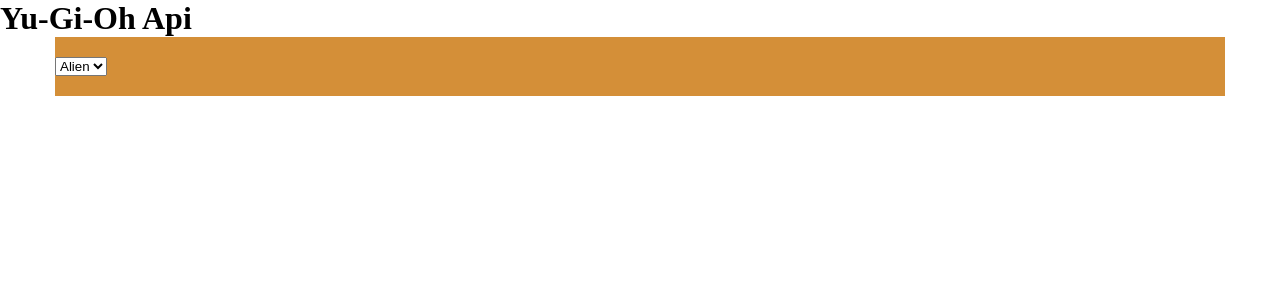
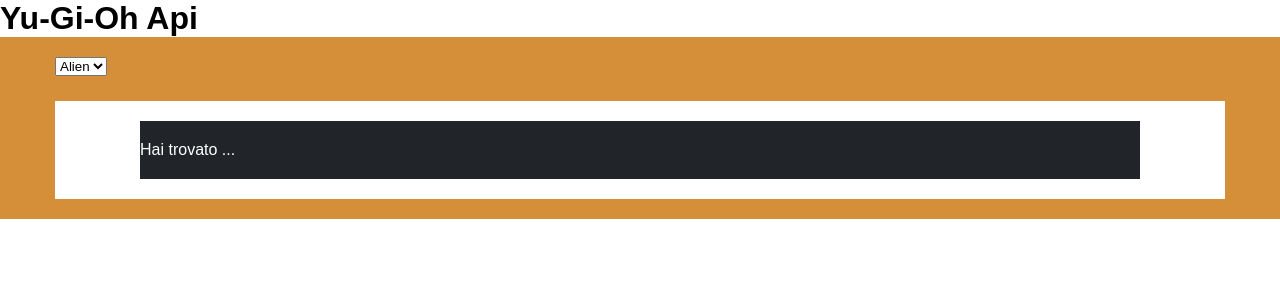
Before and after one commit to PaoloGiovannini/vite-breaking-bad, a Vue app: page / in a window 1280 px wide. Shown: the top 300 px of the page. Built offline with nearby package versions, Linux system fonts and the light colour scheme; no server answers.

Commit message:
chiamata con axios e messi dati nello store.js

```diff
--- a/package.json
+++ b/package.json
@@ -9,6 +9,7 @@
     "preview": "vite preview"
   },
   "dependencies": {
+    "axios": "^1.3.4",
     "vue": "^3.2.47"
   },
   "devDependencies": {
--- a/src/App.vue
+++ b/src/App.vue
@@ -1,11 +1,31 @@
 <script>
+  import axios from 'axios';
+  import{ store } from './store.js';
   import MyHeader from './components/MyHeader.vue';
-  import MySearch from './components/MySearch.vue'
+  import MySearch from './components/MySearch.vue';
+  import CardList from './components/CardList.vue'
   export default{
     components:{
       MyHeader,
-      MySearch
+      MySearch,
+      CardList
 
+    },
+    data(){
+      return{
+        store
+      }
+    },
+    methods: {
+      getCards() {
+        axios.get('https://db.ygoprodeck.com/api/v7/cardinfo.php?archetype=Blue-Eyes')
+        .then(response => {
+          this.store.cardsList = response.data.data;
+        });
+      }
+    },
+    created() {
+      this.getCards();
     }
   }
 </script>
@@ -14,6 +34,7 @@
   <MyHeader/>
   <main>
     <MySearch/>
+    <CardList/>
   </main>
 </template>
 
--- /dev/null
+++ b/src/components/CardList.vue
@@ -0,0 +1,35 @@
+<script>
+export default{
+    name: 'CardList'
+}
+</script>
+
+<template>
+    <div class="container">
+        <div class="container-s">
+            <div class="result">Hai trovato ...</div>
+            <div class="list d-flex">
+                <div class="card"></div>
+            </div>
+        </div>
+
+    </div>
+</template>
+
+<style scoped lang="scss">
+    .container{
+        background-color: white;
+        padding:  20px 0px;
+        max-width: 1170px;
+        margin: auto;
+        .container-s{
+            max-width: 1000px;
+            margin: auto;
+            .result{
+                background-color: #212529;
+                padding: 20px 0px;
+                color: white;
+            }
+        }
+    }
+</style>
--- a/src/components/MySearch.vue
+++ b/src/components/MySearch.vue
@@ -5,11 +5,18 @@
 </script>
 
 <template>
-    <select name="" id="">
-        <option value="Alien">Alien</option>
-    </select>
+    <div class="search">
+        <select name="" id="">
+            <option value="Alien">Alien</option>
+        </select>
+    </div>
+
 </template>
 
-<style lang="scss">
-
+<style scoped lang="scss">
+    .search{
+        max-width: 1170px;
+        margin: auto;
+        margin-bottom: 25px;
+    }
 </style>
--- a/src/store.js
+++ b/src/store.js
@@ -0,0 +1,8 @@
+import { reactive } from 'vue';
+
+export const store = reactive(
+    {
+        cardsList: [],
+
+    }
+);
--- a/src/styles/general.scss
+++ b/src/styles/general.scss
@@ -4,9 +4,17 @@
     box-sizing: border-box;
 }
 
+body{
+    font-family: sans-serif;
+}
+
 main{
-    max-width: 1170px;
-    margin: auto;
+
     background-color: #d48f38;
     padding: 20px 0px;
 }
+
+.d-flex{
+    display: flex;
+    flex-wrap: wrap;
+}
```
Also changed, not shown: 1 other file (tests, documents, lock files or other folders).
